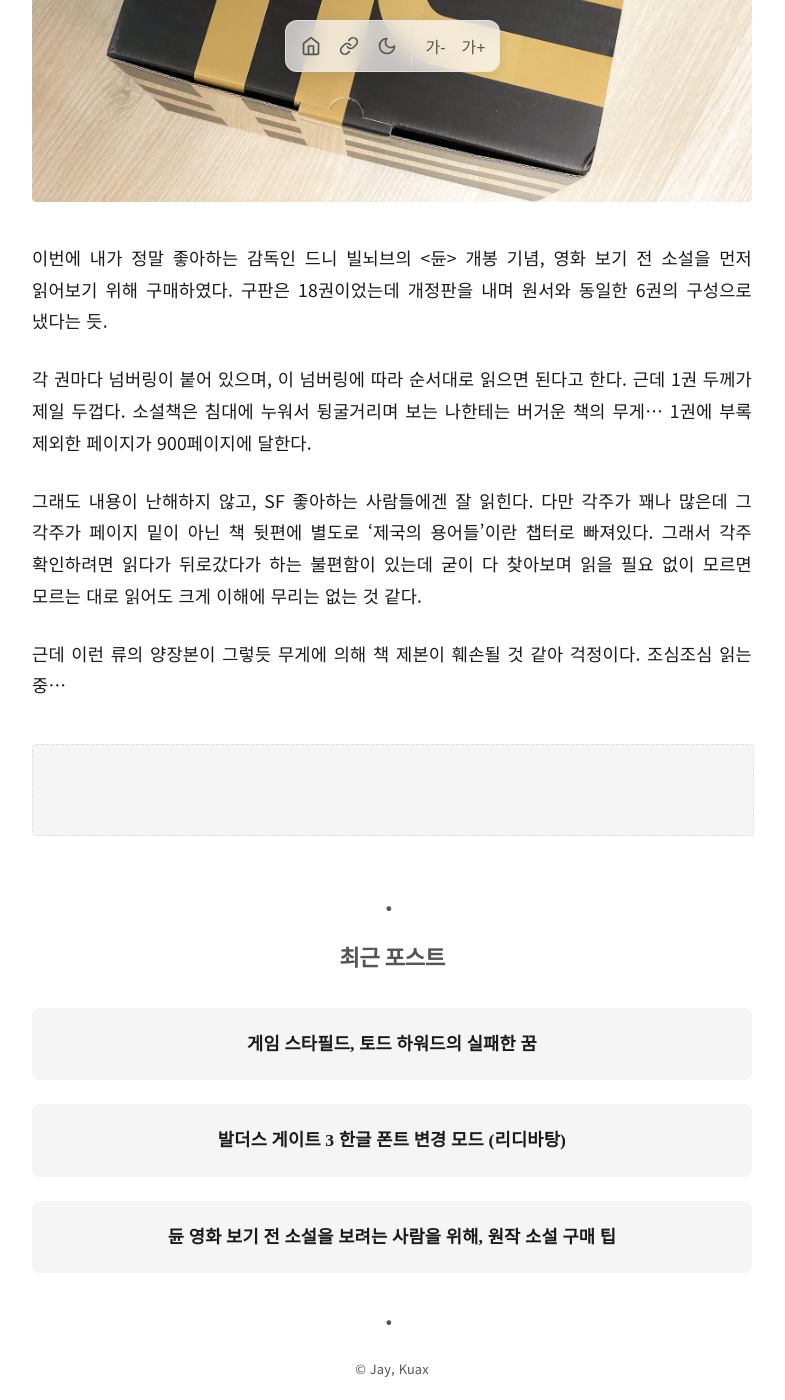
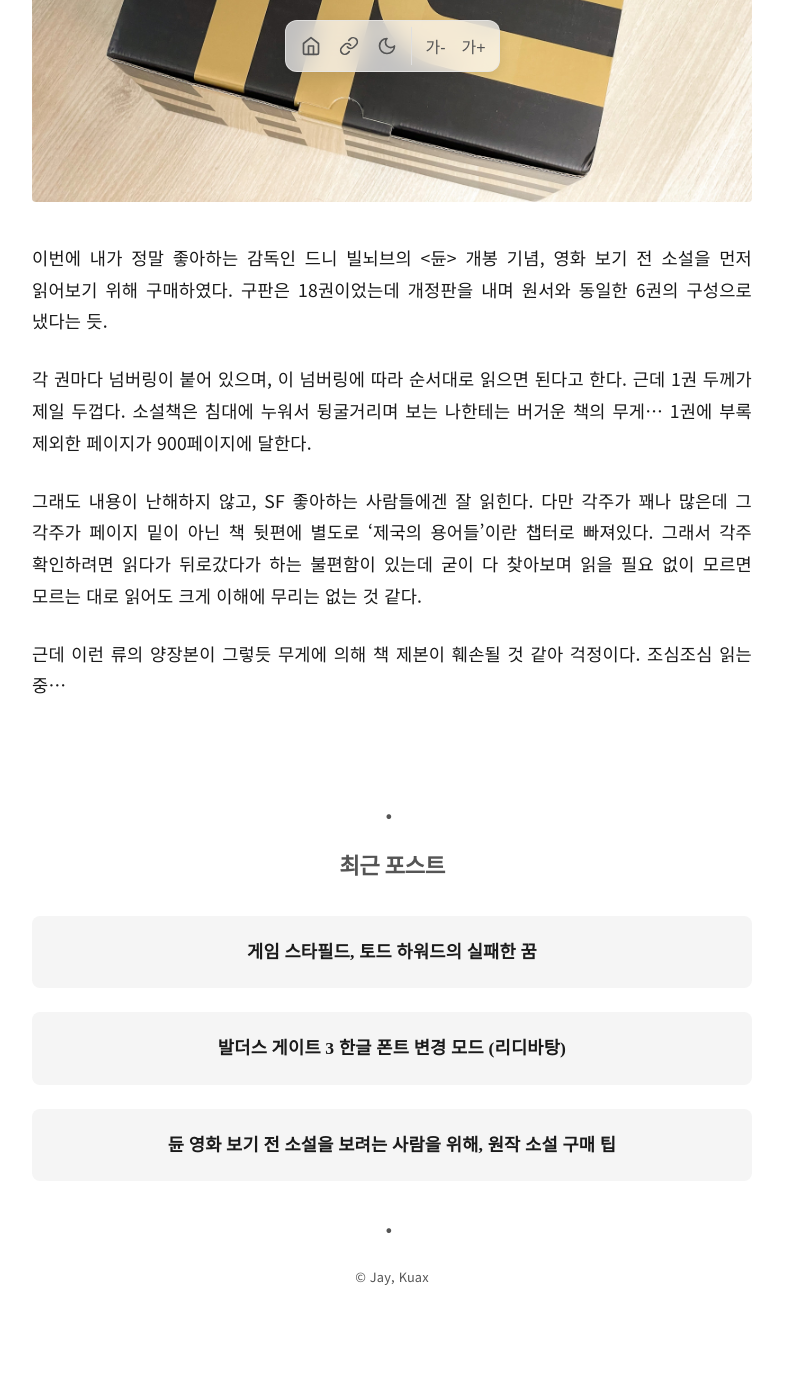
Before and after one commit to Kuax-Meat/blog, a Jekyll site: the page built from _posts/2021-10-30-100.md, in a window 1280 px wide and 1400 px high, scrolled down 712 px. Shown: the whole window, without its empty margins (248-1033 px from the left). Built offline with Jekyll 4.4.1, drawn with Linux system fonts in a browser that asks for light colours; some web fonts are replaced; after the commit the page ends 2020 px from its top, so only the background shows below that.

```diff
--- a/assets/css/style.css
+++ b/assets/css/style.css
@@ -349,8 +349,6 @@
 
 .ad-section {
     width: 100%;
-    height: 90px;
-    background-color: var(--code-bg-color);
     color: var(--accent-color);
     display: flex;
     justify-content: center;
@@ -359,11 +357,6 @@
     font-size: 0.9rem;
     border-radius: 4px;
     letter-spacing: 0.5px;
-    border: 1px dashed var(--border-color);
-}
-
-.ad-section.bottom {
-    height: 250px;
 }
 
 .recent-posts::before {
```
